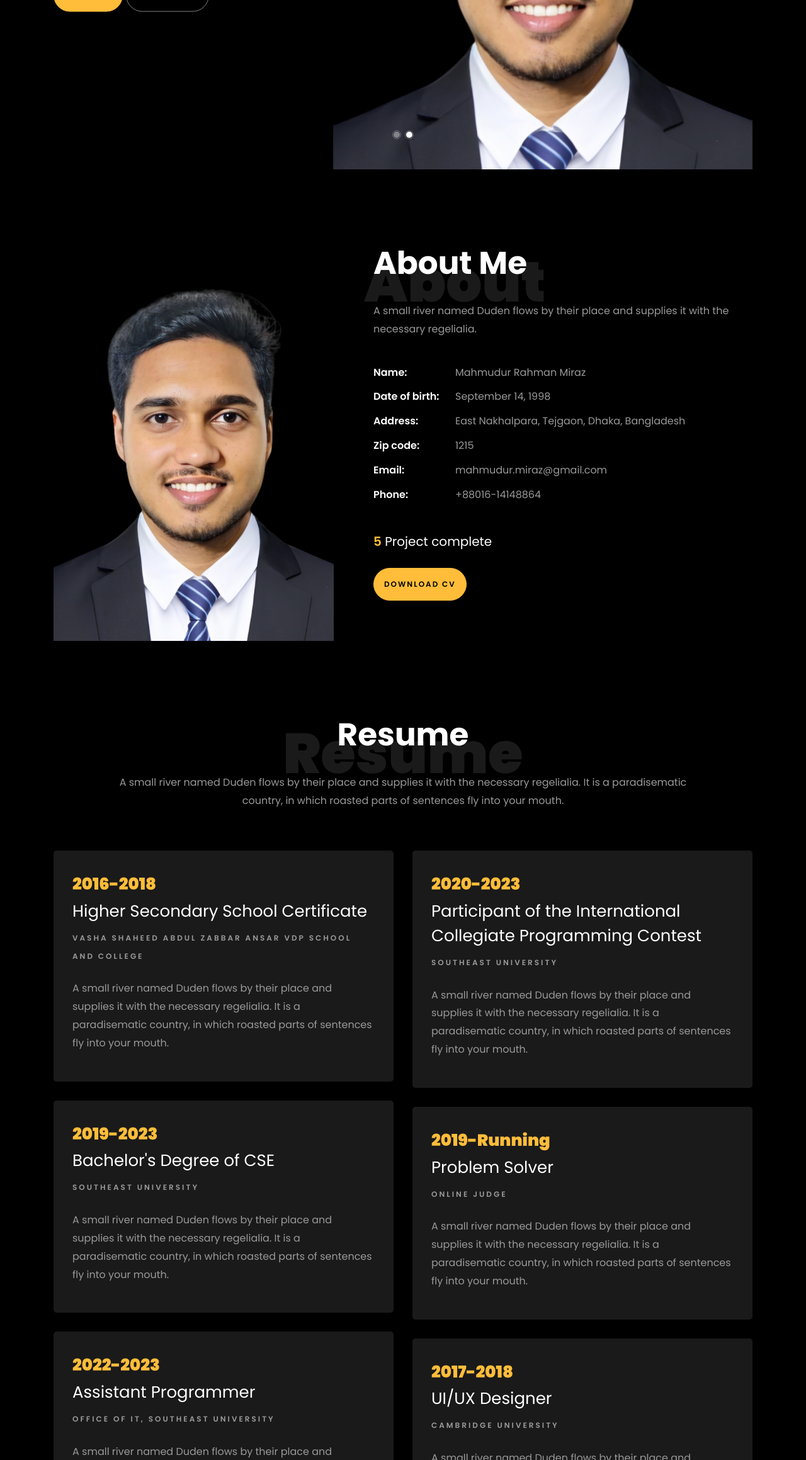
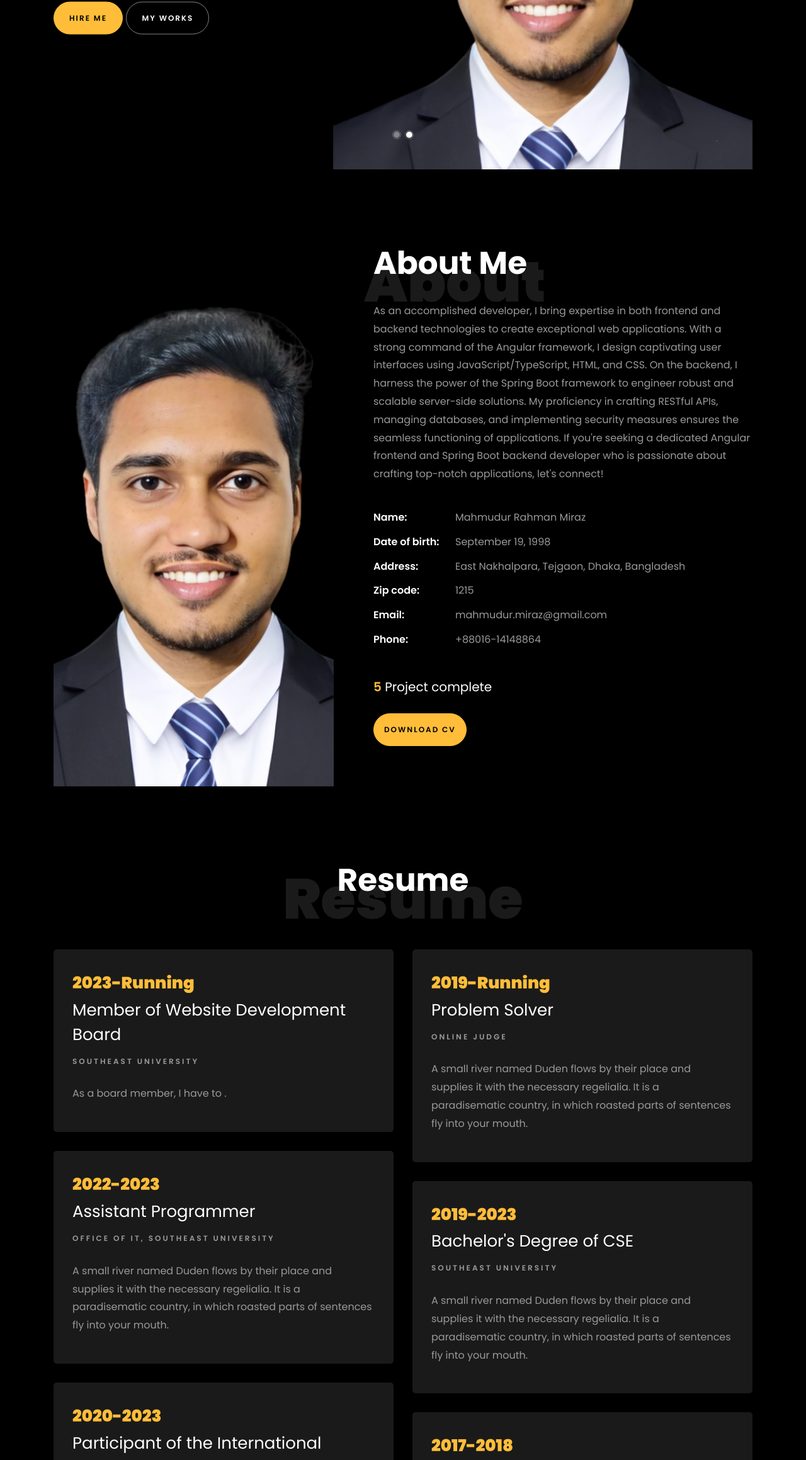
Before and after one commit to mrmiraz/portfolio, a plain HTML site: page index.html in a window 1280 px wide. Shown: the part 481-2800 px from the top of the page at 63% size. Drawn offline with Linux system fonts and the light colour scheme; files whose address does not match are found by name.

Commit message:
first commit

```diff
--- a/index.html
+++ b/index.html
@@ -1,7 +1,8 @@
 <!DOCTYPE html>
 <html lang="en">
   <head>
-    <title>My Portfolio</title>
+    <title>Mahmudur Rahman Miraz</title>
+	  <link rel="icon" type="image/x-icon" href="/images/miraz1.png">
     <meta charset="utf-8">
     <meta name="viewport" content="width=device-width, initial-scale=1, shrink-to-fit=no">
 
@@ -47,6 +48,7 @@
 	    </div>
 	</nav>
 
+	<!--Home section-->
 	<section id="home-section" class="hero">
 		  <div class="home-slider owl-carousel">
 	      <div class="slider-item ">
@@ -60,7 +62,7 @@
 		          	<div class="text">
 		          		<span class="subheading">Hello!</span>
 			            <h1 class="mb-4 mt-3">I'm <span>Mahmudur Rahman Miraz</span></h1>
-			            <h2 class="mb-4">A Professional Web Application Developer</h2>
+			            <h2 class="mb-4">A Professional Web Application Developer!</h2>
 			            <p><a href="#" class="btn btn-primary py-3 px-4">Hire me</a> <a href="#" class="btn btn-white btn-outline-white py-3 px-4">My works</a></p>
 		            </div>
 		          </div>
@@ -78,8 +80,8 @@
 		          <div class="one-forth d-flex align-items-center ftco-animate" data-scrollax=" properties: { translateY: '70%' }">
 		          	<div class="text">
 		          		<span class="subheading">Hello!</span>
-			            <h1 class="mb-4 mt-3">I'm a <span>web </span> based in London</h1>
-			            <p><a href="#" class="btn btn-primary py-3 px-4">Hire me</a> <a href="#" class="btn btn-white btn-outline-white py-3 px-4">My works</a></p>
+			            <h1 class="mb-4 mt-3">I'm <span>expertise</span> in Java Technology!</h1>
+			            <p><a href="#" class="btn btn-primary py-3 px-4">Hire me</a> <a href="#projects-section" class="btn btn-white btn-outline-white py-3 px-4">My works</a></p>
 		            </div>
 		          </div>
 	        	</div>
@@ -88,6 +90,7 @@
 	    </div>
     </section>
 
+	<!--About section-->
     <section class="ftco-about img ftco-section ftco-no-pb" id="about-section">
     	<div class="container">
     		<div class="row d-flex">
@@ -103,10 +106,10 @@
 		          <div class="col-md-12 heading-section ftco-animate">
 		          	<h1 class="big">About</h1>
 		            <h2 class="mb-4">About Me</h2>
-		            <p>A small river named Duden flows by their place and supplies it with the necessary regelialia.</p>
+		            <p>As an accomplished developer, I bring expertise in both frontend and backend technologies to create exceptional web applications. With a strong command of the Angular framework, I design captivating user interfaces using JavaScript/TypeScript, HTML, and CSS. On the backend, I harness the power of the Spring Boot framework to engineer robust and scalable server-side solutions. My proficiency in crafting RESTful APIs, managing databases, and implementing security measures ensures the seamless functioning of applications. If you're seeking a dedicated Angular frontend and Spring Boot backend developer who is passionate about crafting top-notch applications, let's connect!</p>
 		            <ul class="about-info mt-4 px-md-0 px-2">
 		            	<li class="d-flex"><span>Name:</span> <span>Mahmudur Rahman Miraz</span></li>
-		            	<li class="d-flex"><span>Date of birth:</span> <span>September 14, 1998</span></li>
+		            	<li class="d-flex"><span>Date of birth:</span> <span>September 19, 1998</span></li>
 		            	<li class="d-flex"><span>Address:</span> <span>East Nakhalpara, Tejgaon, Dhaka, Bangladesh</span></li>
 		            	<li class="d-flex"><span>Zip code:</span> <span>1215</span></li>
 		            	<li class="d-flex"><span>Email:</span> <span>mahmudur.miraz@gmail.com</span></li>
@@ -120,7 +123,7 @@
 	                <span class="number" data-number="6">0</span>
 	                <span>Project complete</span>
                 </p>
-                <p><a href="#" class="btn btn-primary py-3 px-3">Download CV</a></p>
+                <p><a href="https://drive.google.com/file/d/1uNzs6ePTXoAmLEFfROugZhb6DYzY3pVw/view?usp=sharing" target="_blank"  class="btn btn-primary py-3 px-3">Download CV</a></p>
               </div>
 	          </div>
 	        </div>
@@ -128,21 +131,43 @@
     	</div>
     </section>
 
+	<!--Resume section-->
     <section class="ftco-section ftco-no-pb" id="resume-section">
     	<div class="container">
     		<div class="row justify-content-center pb-5">
 			  <div class="col-md-10 heading-section text-center ftco-animate">
 				<h1 class="big big-2">Resume</h1>
 				<h2 class="mb-4">Resume</h2>
-            <p>A small river named Duden flows by their place and supplies it with the necessary regelialia. It is a paradisematic country, in which roasted parts of sentences fly into your mouth.</p>
+	<!--            <p>A small river named Duden flows by their place and supplies it with the necessary regelialia. It is a paradisematic country, in which roasted parts of sentences fly into your mouth.</p>-->
 			  </div>
         	</div>
     		<div class="row">
 				<div class="col-md-6">
 					<div class="resume-wrap ftco-animate">
-    					<span class="date">2016-2018</span>
-    					<h2>Higher Secondary School Certificate</h2>
-    					<span class="position">Vasha Shaheed Abdul Zabbar Ansar Vdp School And College</span>
+						<span class="date">2023-Running</span>
+						<h2>Member of Website Development Board</h2>
+						<span class="position">Southeast University</span>
+						<p class="mt-4">As a board member, I have to .</p>
+					</div>
+					<div class="resume-wrap ftco-animate">
+						<span class="date">2022-2023</span>
+						<h2>Assistant Programmer</h2>
+						<span class="position">Office of IT, Southeast University</span>
+						<p class="mt-4">A small river named Duden flows by their place and supplies it with the necessary regelialia. It is a paradisematic country, in which roasted parts of sentences fly into your mouth.</p>
+					</div>
+					<div class="resume-wrap ftco-animate">
+						<span class="date">2020-2023</span>
+						<h2>Participant of the International Collegiate Programming Contest</h2>
+						<span class="position">Southeast University</span>
+						<p class="mt-4">A small river named Duden flows by their place and supplies it with the necessary regelialia. It is a paradisematic country, in which roasted parts of sentences fly into your mouth.</p>
+					</div>
+				</div>
+
+    			<div class="col-md-6">
+					<div class="resume-wrap ftco-animate">
+						<span class="date">2019-Running</span>
+						<h2>Problem Solver</h2>
+						<span class="position">Online Judge</span>
 						<p class="mt-4">A small river named Duden flows by their place and supplies it with the necessary regelialia. It is a paradisematic country, in which roasted parts of sentences fly into your mouth.</p>
 					</div>
 					<div class="resume-wrap ftco-animate">
@@ -152,42 +177,28 @@
 						<p class="mt-4">A small river named Duden flows by their place and supplies it with the necessary regelialia. It is a paradisematic country, in which roasted parts of sentences fly into your mouth.</p>
 					</div>
     				<div class="resume-wrap ftco-animate">
-    					<span class="date">2022-2023</span>
-    					<h2>Assistant Programmer</h2>
-    					<span class="position">Office of IT, Southeast University</span>
+    					<span class="date">2017-2018</span>
+    					<h2>Higher Secondary School Certificate</h2>
+    					<span class="position">Vasha Shaheed Abdul Zabbar Ansar Vdp School And College</span>
     					<p class="mt-4">A small river named Duden flows by their place and supplies it with the necessary regelialia. It is a paradisematic country, in which roasted parts of sentences fly into your mouth.</p>
     				</div>
-    			</div>
-
-    			<div class="col-md-6">
-    				<div class="resume-wrap ftco-animate">
-    					<span class="date">2020-2023</span>
-    					<h2>Participant of the International Collegiate Programming Contest</h2>
-    					<span class="position">Southeast University</span>
+    				<!--<div class="resume-wrap ftco-animate">
+    					<span class="date">2015-2016</span>
+    					<h2>Secondary School Certificate</h2>
+    					<span class="position">North Laskarcharla</span>
     					<p class="mt-4">A small river named Duden flows by their place and supplies it with the necessary regelialia. It is a paradisematic country, in which roasted parts of sentences fly into your mouth.</p>
-    				</div>
-    				<div class="resume-wrap ftco-animate">
-    					<span class="date">2019-Running</span>
-    					<h2>Problem Solver</h2>
-    					<span class="position">Online Judge</span>
-    					<p class="mt-4">A small river named Duden flows by their place and supplies it with the necessary regelialia. It is a paradisematic country, in which roasted parts of sentences fly into your mouth.</p>
-    				</div>
-    				<div class="resume-wrap ftco-animate">
-    					<span class="date">2017-2018</span>
-    					<h2>UI/UX Designer</h2>
-    					<span class="position">Cambridge University</span>
-    					<p class="mt-4">A small river named Duden flows by their place and supplies it with the necessary regelialia. It is a paradisematic country, in which roasted parts of sentences fly into your mouth.</p>
-    				</div>
+    				</div>-->
     			</div>
     		</div>
     		<div class="row justify-content-center mt-5">
     			<div class="col-md-6 text-center ftco-animate">
-    				<p><a href="#" target="_blank" class="btn btn-primary py-4 px-5">Download CV</a></p>
+    				<p><a href="https://drive.google.com/file/d/1uNzs6ePTXoAmLEFfROugZhb6DYzY3pVw/view?usp=sharing" target="_blank" class="btn btn-primary py-4 px-5">Download CV</a></p>
     			</div>
     		</div>
     	</div>
     </section>
 
+	<!--Service section-->
     <section class="ftco-section" id="services-section">
     	<div class="container">
     		<div class="row justify-content-center py-5 mt-5">
@@ -263,6 +274,7 @@
     	</div>
     </section>
 
+	<!--Skill section-->
 	<section class="ftco-section" id="skills-section">
 			<div class="container">
 				<div class="row justify-content-center pb-5">
@@ -343,6 +355,7 @@
 			</div>
 		</section>
 
+	<!--Project section-->
     <section class="ftco-section ftco-project" id="projects-section">
     	<div class="container">
     		<div class="row justify-content-center pb-5">
@@ -415,6 +428,7 @@
     	</div>
     </section>
 
+	<!--Blog section-->
     <section class="ftco-section" id="blog-section">
       <div class="container">
         <div class="row justify-content-center mb-5 pb-5">
@@ -480,6 +494,7 @@
       </div>
     </section>
 
+	<!--Section counter-->
     <section class="ftco-section ftco-no-pt ftco-no-pb ftco-counter img" id="section-counter">
     	<div class="container">
 				<div class="row d-md-flex align-items-center">
@@ -518,6 +533,7 @@
         </div>
       </div>
     </section>
+
 
     <section class="ftco-section ftco-hireme img margin-top" style="background-image: url(images/bg_1.jpg)">
 			<div class="container">
```
Lines whose indentation alone changed are shown as unchanged.
